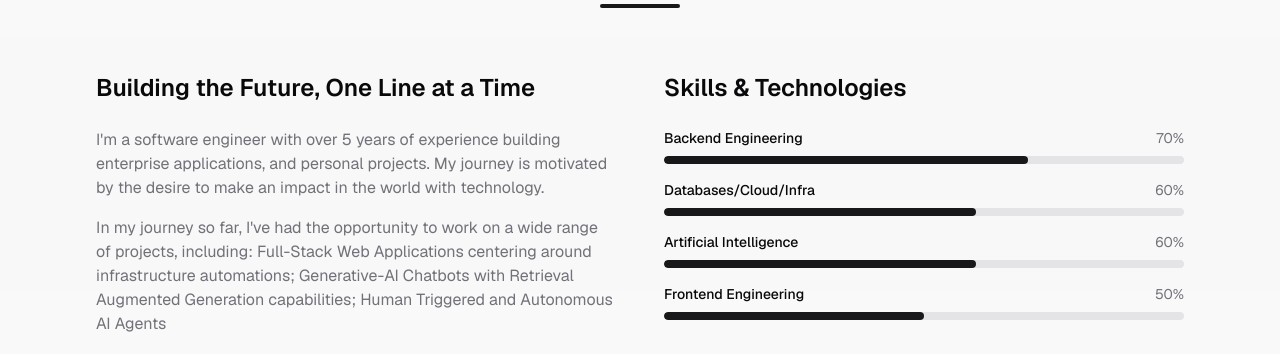
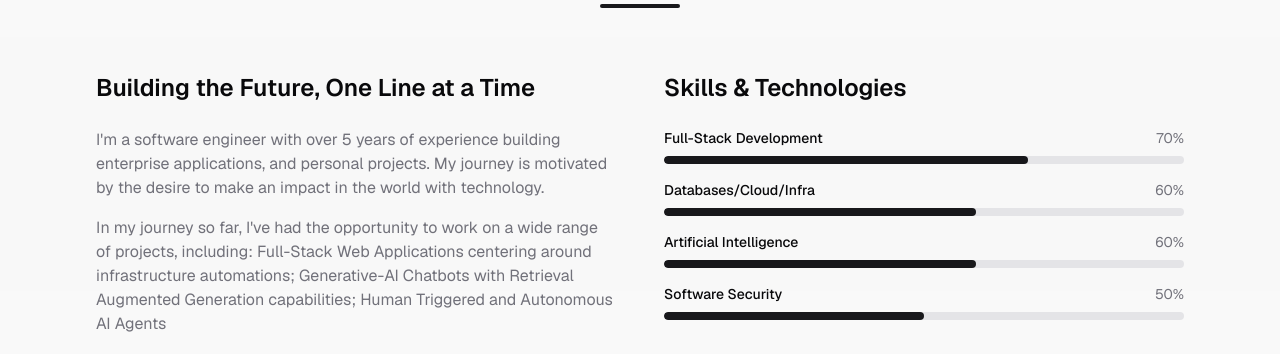
Before and after one commit to charlesgohck/charlesgohck.com, a Next.js app: page / in a window 1280 px wide. Shown: the part 980-1334 px from the top of the page. Built offline with nearby package versions, Linux system fonts and the light colour scheme; no server answers.

Commit message:
[HOMEPAGE] Tweaked homepage

```diff
--- a/app/(home)/page.tsx
+++ b/app/(home)/page.tsx
@@ -241,10 +241,10 @@ function AboutSection() {
 
   // EDIT: Your skills
   const skills = [
-    { name: "Backend Engineering", level: 70 },
+    { name: "Full-Stack Development", level: 70 },
     { name: "Databases/Cloud/Infra", level: 60 },
     { name: "Artificial Intelligence", level: 60 },
-    { name: "Frontend Engineering", level: 50 }
+    { name: "Software Security", level: 50 }
   ];
 
   return (
@@ -359,7 +359,7 @@ function ExperienceSection() {
       period: "2020 - Present",
       description:
         "Driving and developing of monolithic services and microservices in the domain of infrastructure automation and Gen-AI",
-      technologies: ["Java", "Springboot", "Python", "Gen-AI", "SQL"],
+      technologies: ["Java", "Springboot", "Python", "Gen-AI", "SQL", "Linux"],
     }
   ];
 
```
